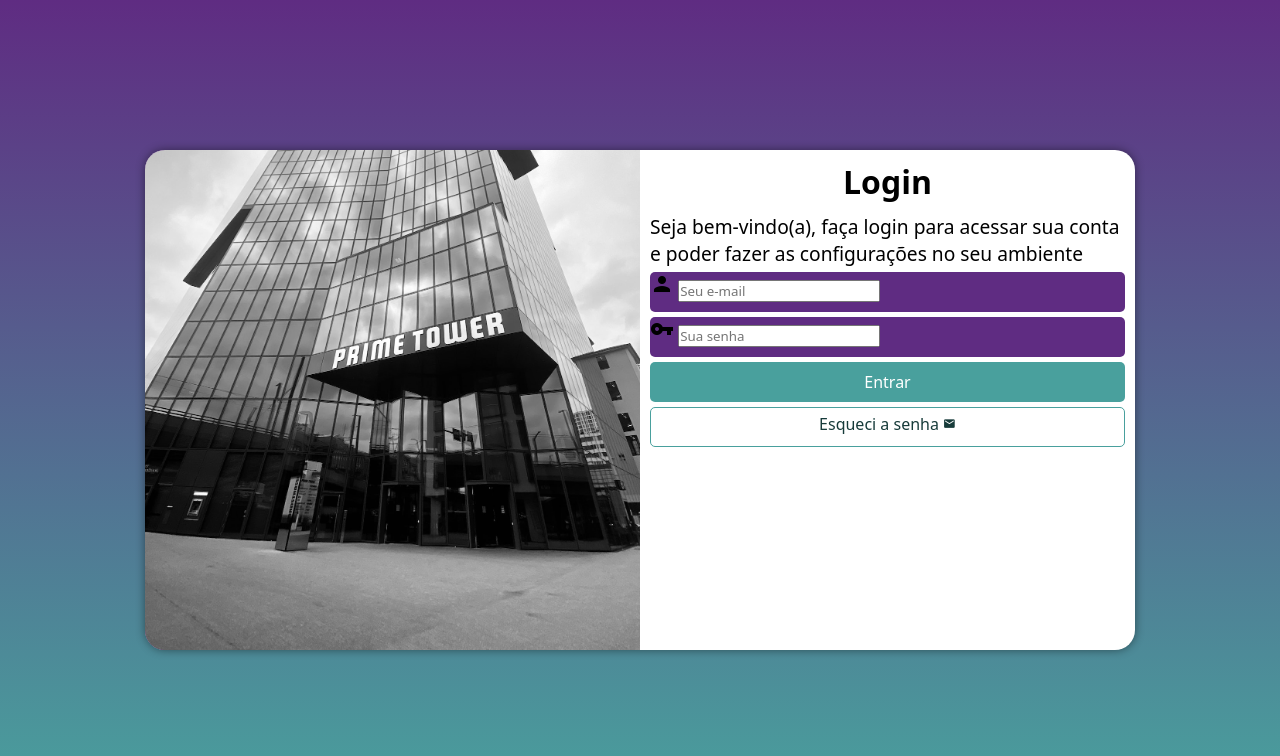
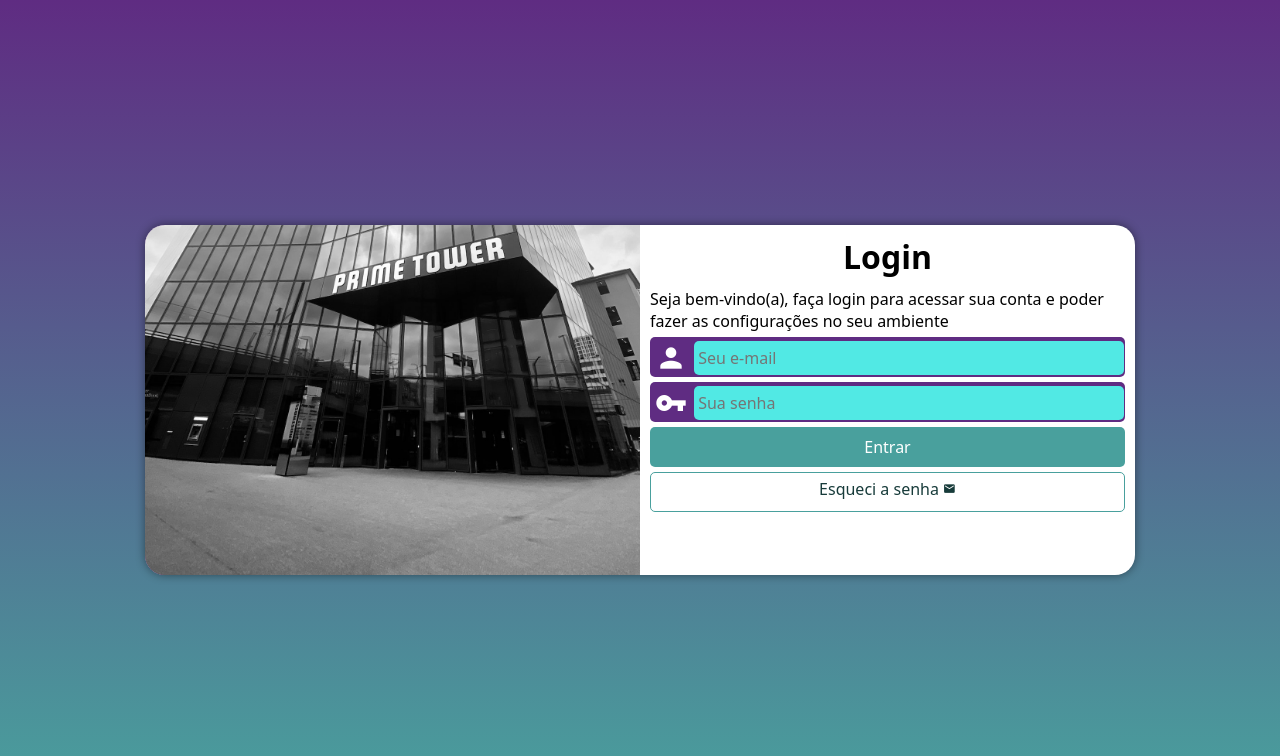
Before and after one commit to thiagopdias/html-css, a plain HTML site: page projeto-login/index.html in a window 1280 px wide. Drawn offline with Linux system fonts and the light colour scheme.

Commit message:
ajustes final

```diff
--- a/projeto-login/css/media-query.css
+++ b/projeto-login/css/media-query.css
@@ -7,6 +7,7 @@
 
     section#login {
         width: 80vw;
+        height: 280px;
     }
 
     section#login > div#imagem {
@@ -28,6 +29,7 @@
 
     section#login {
         width: 990px;
+        height: 350px;
     }
 
     section#login > div#imagem {
@@ -46,6 +48,6 @@
     }
 
     div#formulario > p {
-        font-size: 1.2em;
+        font-size: 1em;
     }
 }
--- a/projeto-login/css/style.css
+++ b/projeto-login/css/style.css
@@ -77,6 +77,29 @@ div.campo > label {
     display: none;
 }
 
+div.campo > span {
+    color: white;
+
+    font-size: 2em;
+    width: 40px;
+    padding: 5px;
+}
+
+div.campo > input {
+    background-color: #51e9e4;
+    font-size: 1em;
+    width: calc(100% - 44.8px);
+    height: 85%;
+    border: none;
+    border-radius: 5px;
+    padding: 4px;
+    transform: translateY(-10px);
+}
+
+div.campo > input:focus-within {
+    background-color: white;
+}
+
 form > input[type=submit] {
     display: block;
     font-size: 1em;
```
